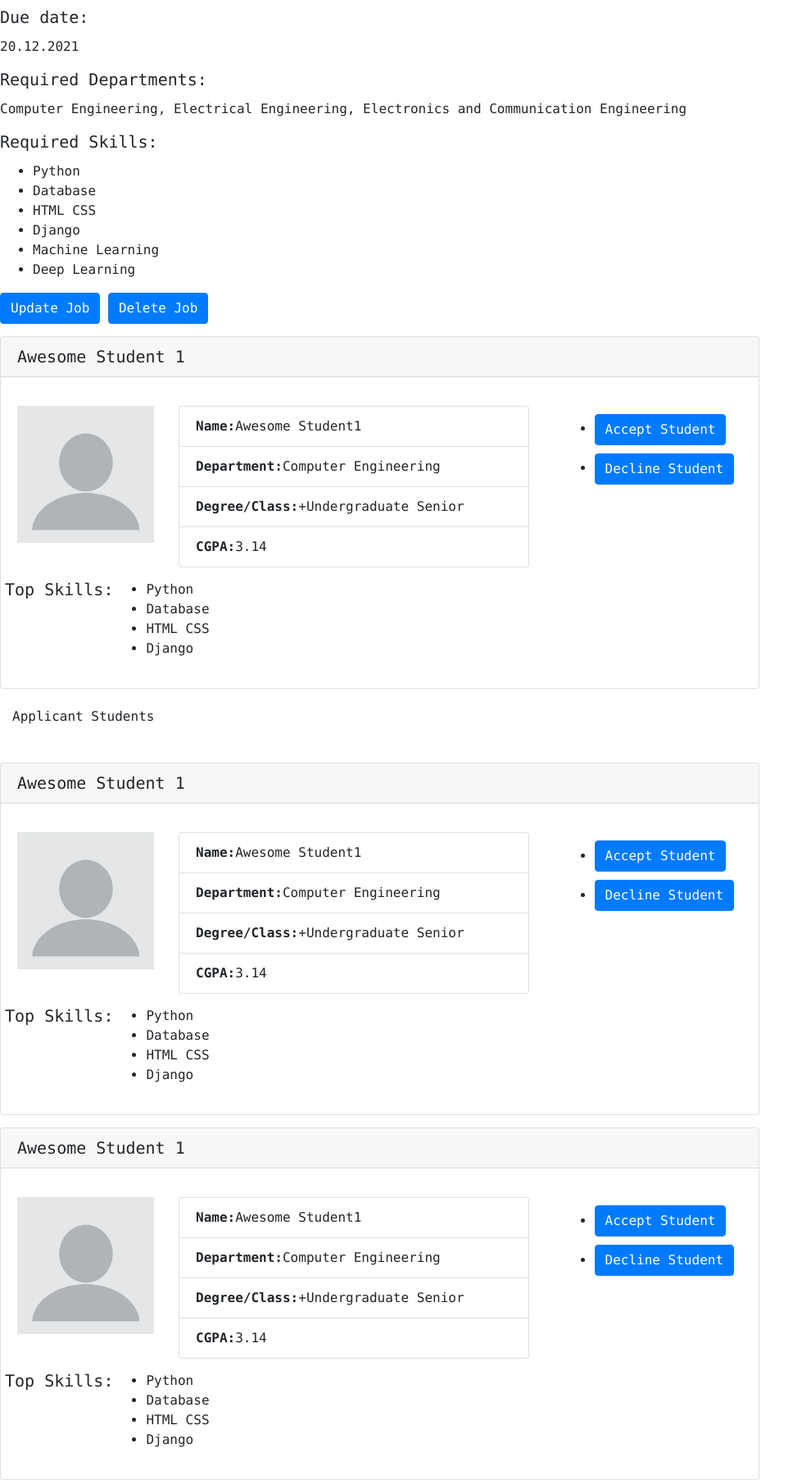
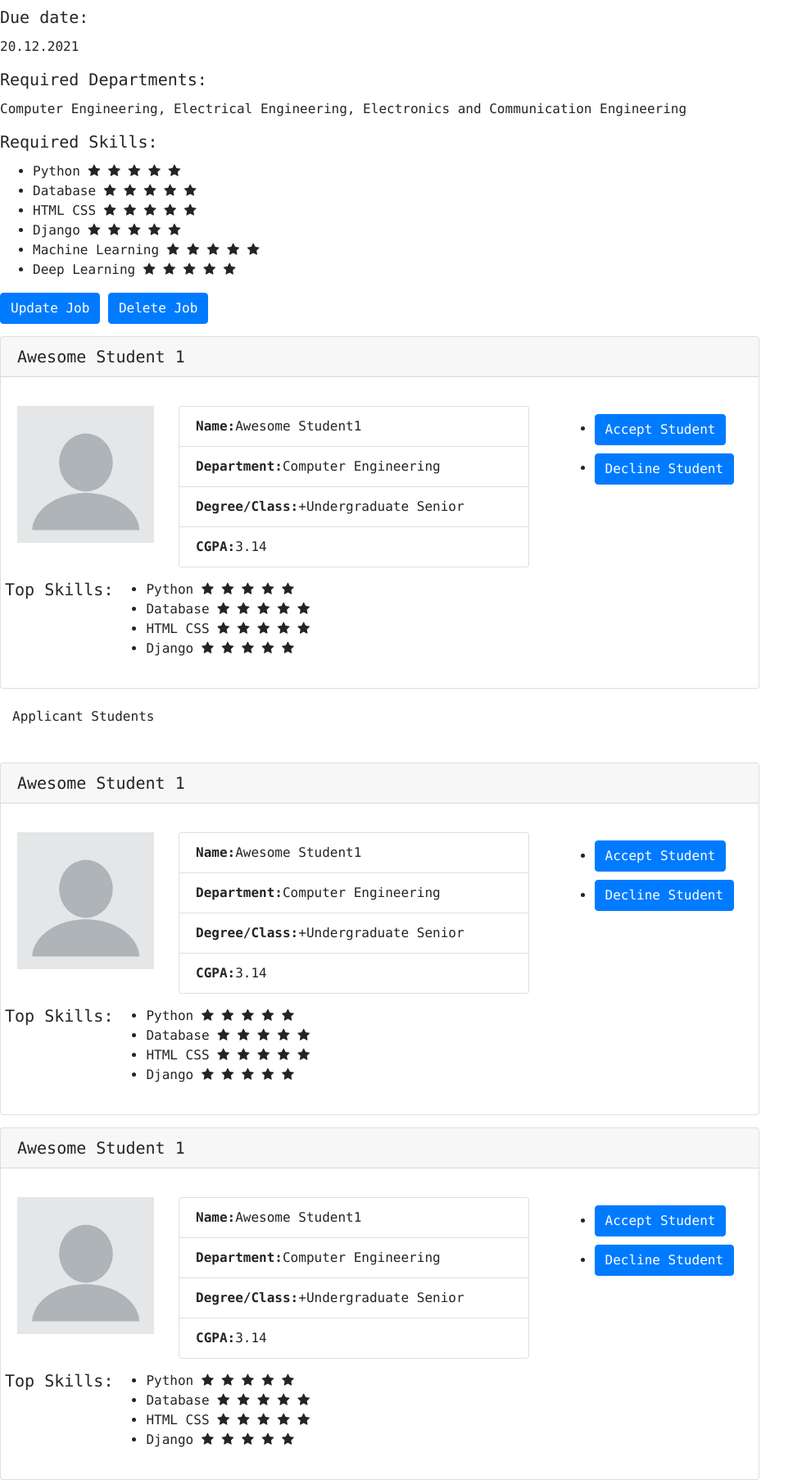
Before and after one commit to melihkagan/pladat, a Django app: template mainapp/templates/see-details.html in a window 1280 px wide. Shown: the part 210-2015 px from the top of the page at 82% size, without its empty margins (0-990 px from the left). Run offline with Django 3.2, Linux system fonts and the light colour scheme; the template is opened without the code that fills it, so the values that code supplies are empty; some libraries are stand-ins or nearby versions.

Commit message:
see details stylesheet

```diff
--- a/mainapp/templates/see-details.html
+++ b/mainapp/templates/see-details.html
@@ -59,7 +59,8 @@
 
     <!-- Bootstrap CSS -->
     <link rel="stylesheet" href="https://maxcdn.bootstrapcdn.com/bootstrap/4.0.0/css/bootstrap.min.css" integrity="sha384-Gn5384xqQ1aoWXA+058RXPxPg6fy4IWvTNh0E263XmFcJlSAwiGgFAW/dAiS6JXm" crossorigin="anonymous">
-
+      <!---style-->
+      <link rel="stylesheet" href="https://cdnjs.cloudflare.com/ajax/libs/font-awesome/4.7.0/css/font-awesome.min.css">
     <title>Details !</title>
   </head>
   <body>
```
